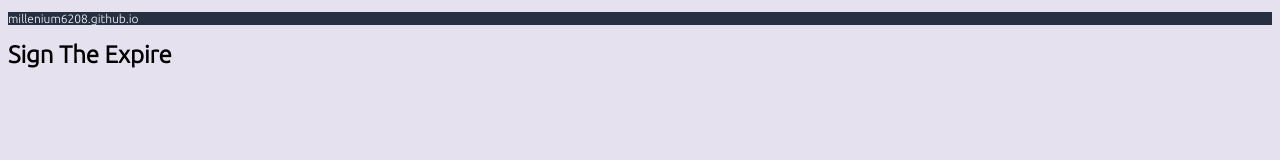
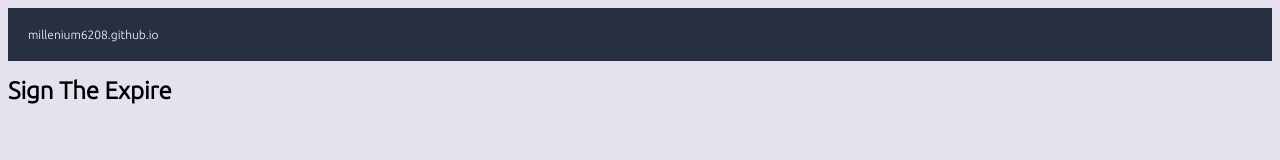
Before and after one commit to Millenium6208/Millenium6208.github.io, a plain HTML site: page index.html in a window 1280 px wide. Drawn offline with Linux system fonts and the light colour scheme; a web font is replaced by a local one.

Commit message:
Adjusted Title Bar

```diff
--- a/styles.css
+++ b/styles.css
@@ -15,6 +15,8 @@ body {
     font-size: 12px;
     color: #FFFFFF;
     background-color: #273043;
+    margin: 0px;
+    padding: 10px;
 }
 
 h1 {
```
